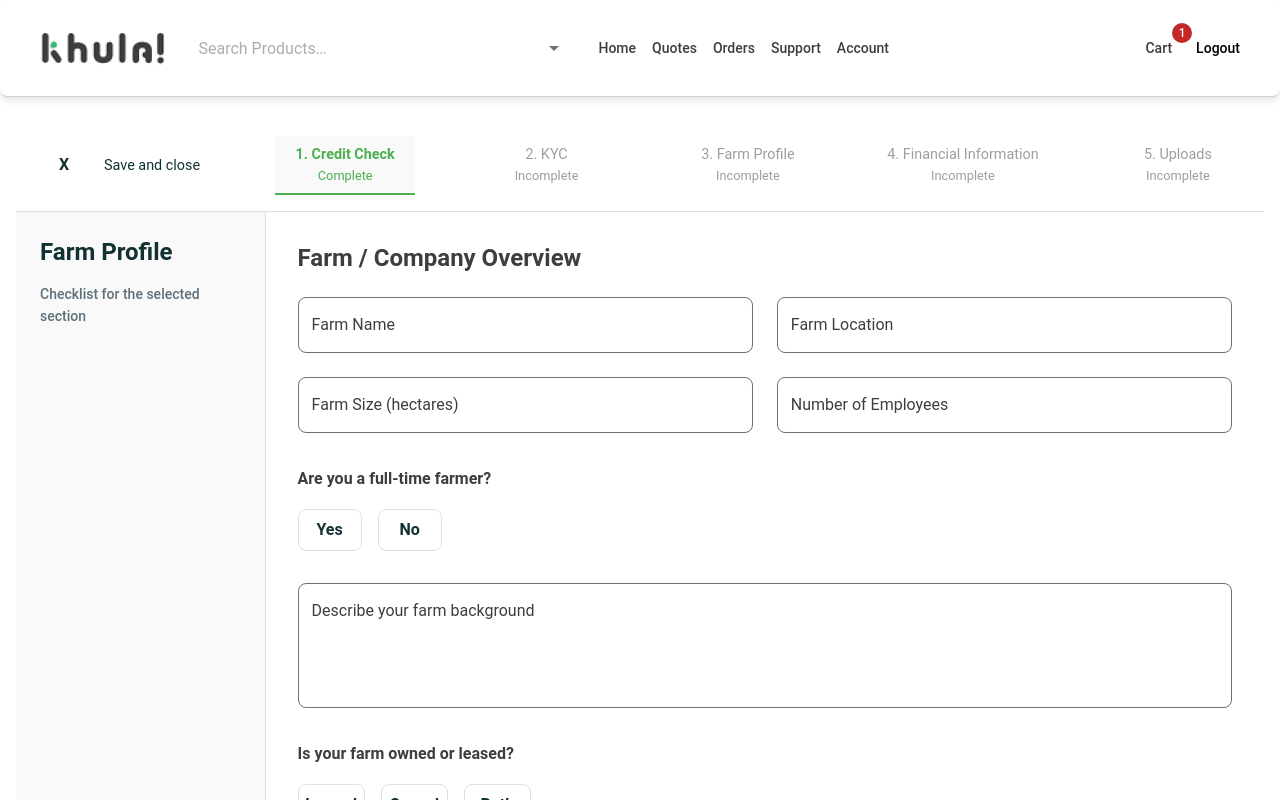
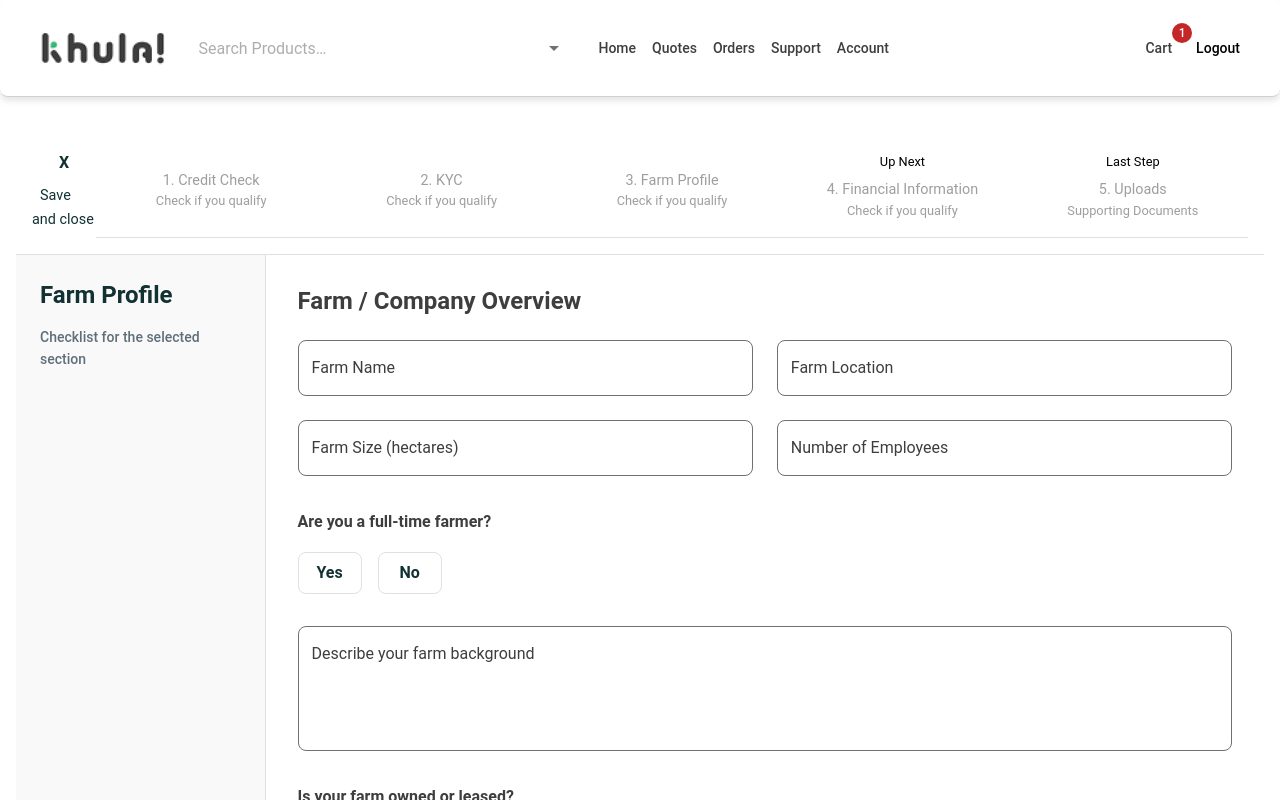
Before and after one commit to RileyManda/user-journey, a React (Vite) app: page /application in a window 1280 px wide. Shown: the top 800 px of the page. Built offline with nearby package versions, Linux system fonts and the light colour scheme.

Commit message:
Modified stepper with conditional props to match ux

```diff
--- a/src/components/Stepper.tsx
+++ b/src/components/Stepper.tsx
@@ -1,75 +1,133 @@
 import { Box, Typography } from "@mui/material";
 
 interface StepperProps {
-  steps: { label: string }[];
+  steps: { label: string; description: string }[];
   selectedItems: { [key: string]: string[] };
+  currentStep: string;
 }
 
-const Stepper = ({ steps, selectedItems }: StepperProps) => {
+const Stepper = ({ steps, selectedItems, currentStep }: StepperProps) => {
   return (
     <Box
       sx={{
         display: "flex",
+        alignItems: "center",
         justifyContent: "space-between",
-        flex: 4,
-        gap: 2,
+        width: "100%",
+        backgroundColor: "#FFFFFF",
+        borderBottom: "1px solid #E0E0E0",
       }}
     >
-      {steps.map((step, index) => (
+      {steps.map((step, index) => {
+        const isComplete = selectedItems[step.label]?.length > 0;
+        const isInProgress = step.label === currentStep;
+        const isUpNext =
+          index === steps.length - 2 && !isComplete && !isInProgress;
+        const isLastStep =
+          index === steps.length - 1 && !isComplete && !isInProgress;
+
+        return (
           <Box
             key={index}
             sx={{
-            display: "flex",
-            flexDirection: "column",
-            alignItems: "center",
-            padding: 1,
-            borderBottom:
-              step.label === "1. Credit Check" ||
-              selectedItems[step.label]?.length
-                ? "2px solid #4CAF50"
-                : "none",
-            backgroundColor:
-              step.label === "1. Credit Check" ||
-              selectedItems[step.label]?.length
-                ? "#F9F9F9"
-                : "transparent",
-            minWidth: "140px",
+              flex: 1,
+              textAlign: "center",
+              padding: "16px",
+              backgroundColor: isComplete ? "#F9F9F9" : "transparent",
+              borderBottom: isInProgress
+                ? "3px solid #000"
+                : "1px solid transparent",
             }}
           >
+            {/* Status Indicator */}
+            <Box
+              sx={{
+                marginBottom: "8px",
+                display: "flex",
+                justifyContent: "center",
+                alignItems: "center",
+                gap: "8px",
+              }}
+            >
+              {isInProgress ? (
+                <Box
+                  sx={{
+                    display: "flex",
+                    alignItems: "center",
+                    gap: "4px",
+                  }}
+                >
+                  {[...Array(4)].map((_, dotIndex) => (
+                    <Box
+                      key={dotIndex}
+                      sx={{
+                        width: "6px",
+                        height: "6px",
+                        borderRadius: "50%",
+                        backgroundColor: dotIndex === 0 ? "#3A7D3E" : "#D3D3D3", // Green for the first dot, grey for the rest
+                      }}
+                    />
+                  ))}
                   <Typography
                     sx={{
-              color:
-                step.label === "1. Credit Check" ||
-                selectedItems[step.label]?.length
-                  ? "#4CAF50"
-                  : "#9E9E9E",
-              fontWeight:
-                step.label === "1. Credit Check" ||
-                selectedItems[step.label]?.length
-                  ? "bold"
-                  : "normal",
+                      fontSize: "0.8rem",
+                      color: "#3A7D3E",
+                    }}
+                  >
+                    In Progress
+                  </Typography>
+                </Box>
+              ) : isComplete ? (
+                <Typography
+                  sx={{
+                    fontSize: "0.8rem",
+                    color: "#3A7D3E",
+                    fontWeight: "bold",
+                  }}
+                >
+                  Complete
+                </Typography>
+              ) : (
+                <Typography
+                  sx={{
+                    fontSize: "0.8rem",
+                    color: isUpNext || isLastStep ? "#000000" : "#9E9E9E",
+                  }}
+                >
+                  {isUpNext ? "Up Next" : isLastStep ? "Last Step" : ""}
+                </Typography>
+              )}
+            </Box>
+
+            {/* Step Title */}
+            <Typography
+              sx={{
+                color: isComplete || isInProgress ? "#3A7D3E" : "#9E9E9E",
+                fontWeight: isComplete || isInProgress ? "bold" : "normal",
                 fontSize: "0.9rem",
               }}
             >
               {step.label}
             </Typography>
+
+            {/* Step Description */}
             <Typography
               sx={{
                 fontSize: "0.8rem",
-              color:
-                step.label === "1. Credit Check" ||
-                selectedItems[step.label]?.length
-                  ? "#4CAF50"
-                  : "#9E9E9E",
+                color: isComplete || isInProgress ? "#3A7D3E" : "#9E9E9E",
               }}
             >
-            {step.label === "1. Credit Check" ||
-            selectedItems[step.label]?.length
-              ? "Complete"
-              : "Incomplete"}
+              {isInProgress || isComplete
+                ? step.description
+                : isUpNext
+                ? "Check if you qualify"
+                : isLastStep
+                ? "Supporting Documents"
+                : step.description}
             </Typography>
           </Box>
-      ))}
+        );
+      })}
     </Box>
   );
 };
```
Lines whose indentation alone changed are shown as unchanged.
